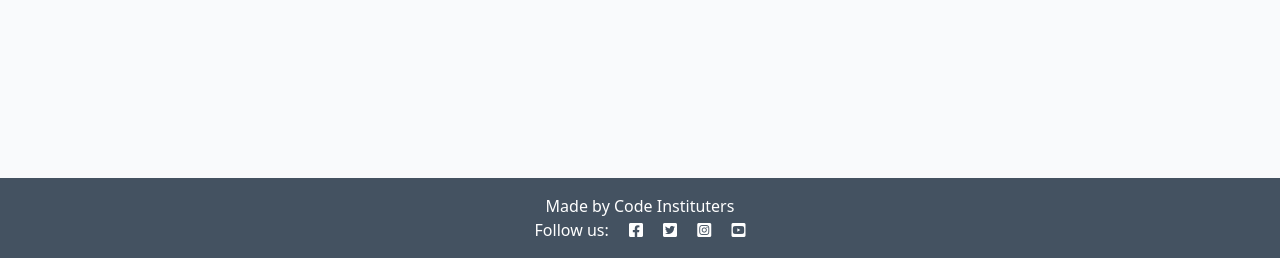
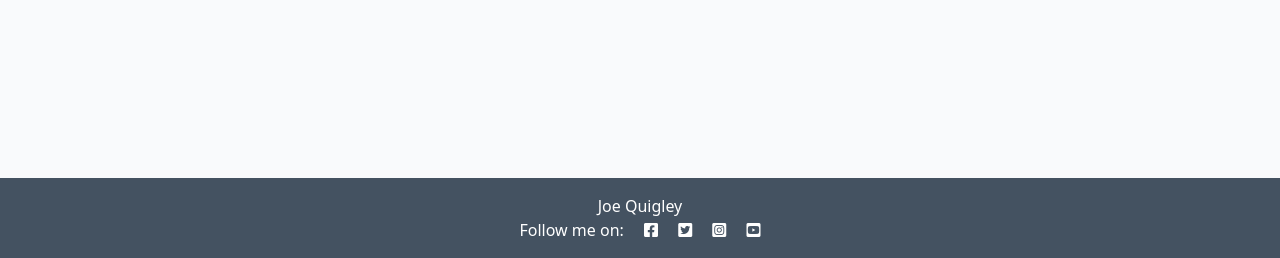
Before and after one commit to JoeQuigley1/Cookbook-PP4, a Django app: page /accounts/signup/ in a window 1280 px wide. Shown: the part 542-800 px from the top of the page. Run offline with Django 3.2, Linux system fonts and the light colour scheme.

Commit message:
Personalise footer

```diff
--- a/templates/base.html
+++ b/templates/base.html
@@ -65,8 +65,8 @@
 
     <!-- Footer -->
     <footer class="footer mt-auto py-3 dark-bg">
-        <p class="m-0 text-center text-white">Made by Code Instituters</p>
-        <p class="m-0 text-center text-white">Follow us: <i class="fab fa-facebook-square ms-3"></i>
+        <p class="m-0 text-center text-white">Joe Quigley</p>
+        <p class="m-0 text-center text-white">Follow me on: <i class="fab fa-facebook-square ms-3"></i>
             <i class="fab fa-twitter-square ms-3"></i>
             <i class="fab fa-instagram-square ms-3"></i>
             <i class="fab fa-youtube-square ms-3"></i></p>
```
